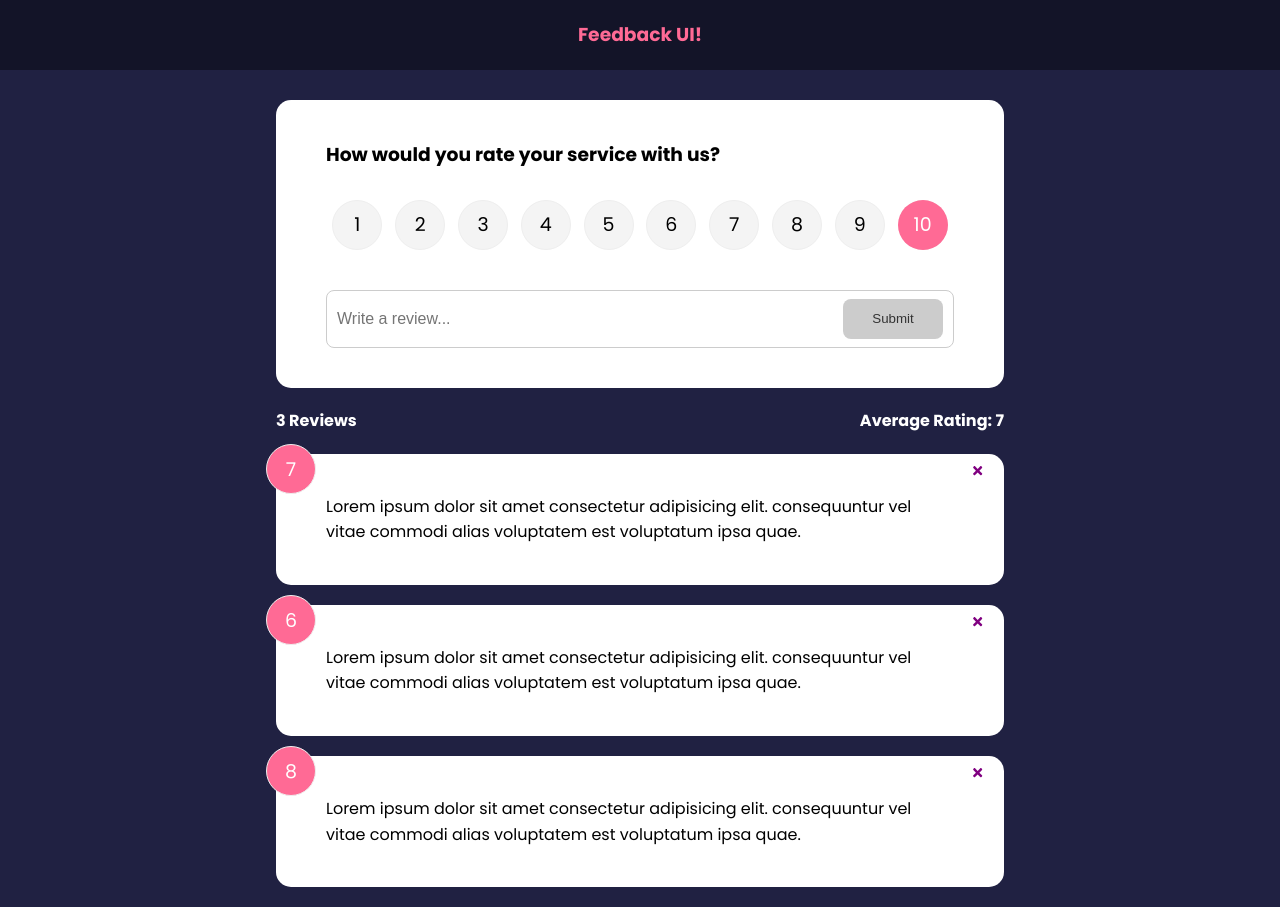
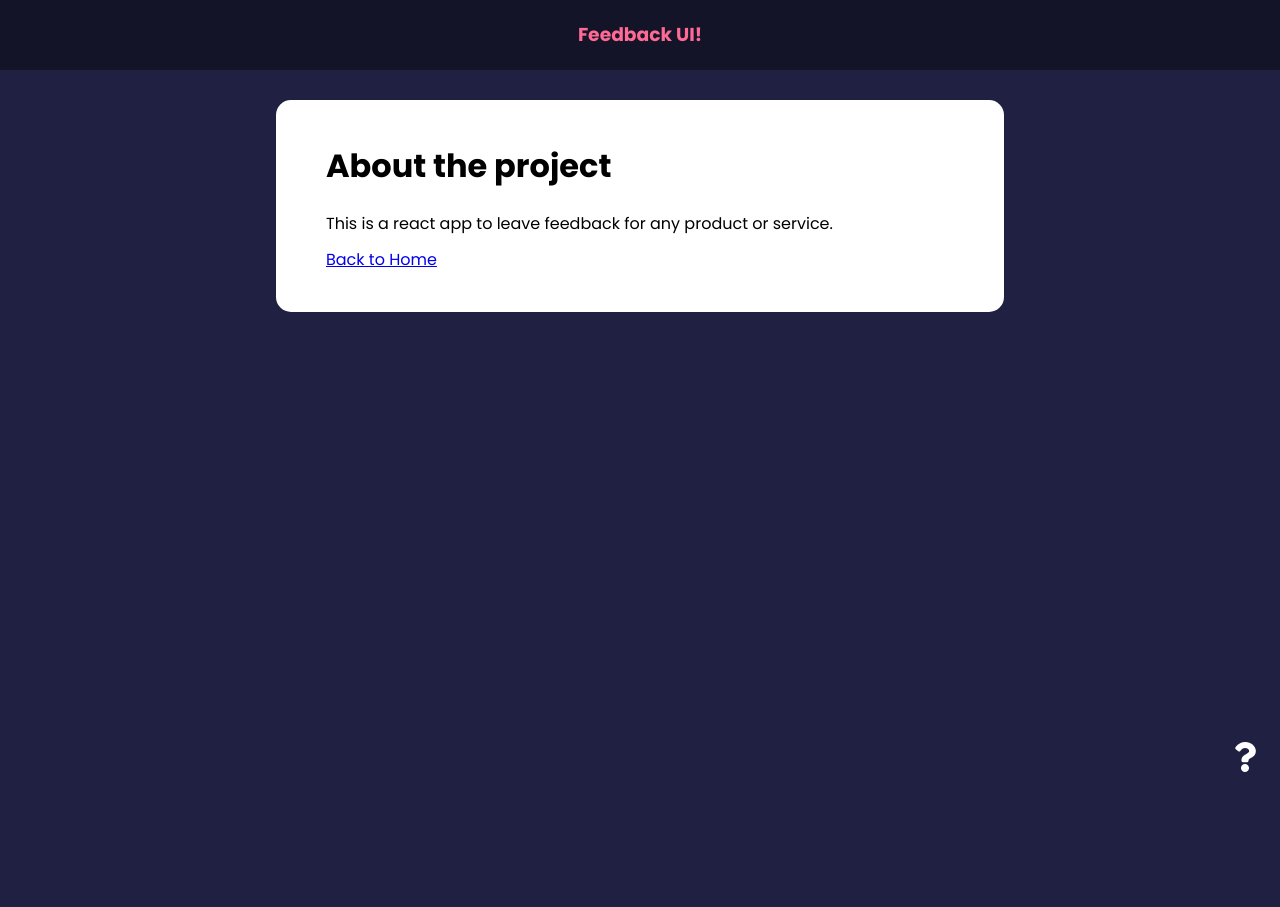
Before and after one commit to ashfaqrobin/feedback-app, a React (Create React App) app: page /about in a window 1280 px wide. After the commit the page ends 800 px from the top, so only its background shows below. Built offline with nearby package versions, Linux system fonts and the light colour scheme.

Commit message:
=> Install 'react-router-dom' package. => Create 'AboutIconLink' component and 'About' page component. => Add react router and add home and about pages route with about page link in App component.

```diff
--- a/package.json
+++ b/package.json
@@ -10,6 +10,7 @@
     "react": "^17.0.2",
     "react-dom": "^17.0.2",
     "react-icons": "^4.3.1",
+    "react-router-dom": "^6.2.1",
     "react-scripts": "5.0.0",
     "uuid": "^8.3.2",
     "web-vitals": "^2.1.2"
--- a/src/App.js
+++ b/src/App.js
@@ -6,6 +6,9 @@
 
 import FeedbackData from './data/FeedbackData';
 import FeedbackForm from './components/FeedbackForm';
+import AboutPage from './pages/About';
+import { BrowserRouter as Router, Route, Routes } from 'react-router-dom';
+import AboutIconLink from './components/AboutIconLink';
 
 const App = () => {
     const [feedbackData, setFeedbackData] = useState(FeedbackData);
@@ -29,17 +32,32 @@
     };
 
     return (
-        <>
+        <Router>
             <Header />
             <div className="container">
+                <Routes>
+                    {/* Home page route */}
+                    <Route
+                        exact
+                        path="/"
+                        element={
+                            <>
                                 <FeedbackForm addFeedback={addFeedback} />
                                 <FeedbackStats feedback={feedbackData} />
                                 <FeedbackList
                                     feedbackData={feedbackData}
                                     deleteFeedback={deleteFeedback}
                                 />
+                            </>
+                        }
+                    />
+
+                    {/* About page route */}
+                    <Route path="/about" element={<AboutPage />} />
+                </Routes>
+                <AboutIconLink />
             </div>
-        </>
+        </Router>
     );
 };
 
--- /dev/null
+++ b/src/components/AboutIconLink.jsx
@@ -0,0 +1,14 @@
+import { FaQuestion } from 'react-icons/fa';
+import { Link } from 'react-router-dom';
+
+const AboutIconLink = () => {
+    return (
+        <div className="about-link">
+            <Link to="/about">
+                <FaQuestion size={30} />
+            </Link>
+        </div>
+    );
+};
+
+export default AboutIconLink;
--- /dev/null
+++ b/src/pages/About.jsx
@@ -0,0 +1,19 @@
+import { Link } from 'react-router-dom';
+import Card from '../components/layouts/Card';
+
+const AboutPage = () => {
+    return (
+        <Card>
+            <div className="about">
+                <h1>About the project</h1>
+                <p>
+                    This is a react app to leave feedback for any product or
+                    service.
+                </p>
+                <Link to="/">Back to Home</Link>
+            </div>
+        </Card>
+    );
+};
+
+export default AboutPage;
```
Also changed, not shown: 1 other file (tests, documents, lock files or other folders). Lines whose indentation alone changed are shown as unchanged.
